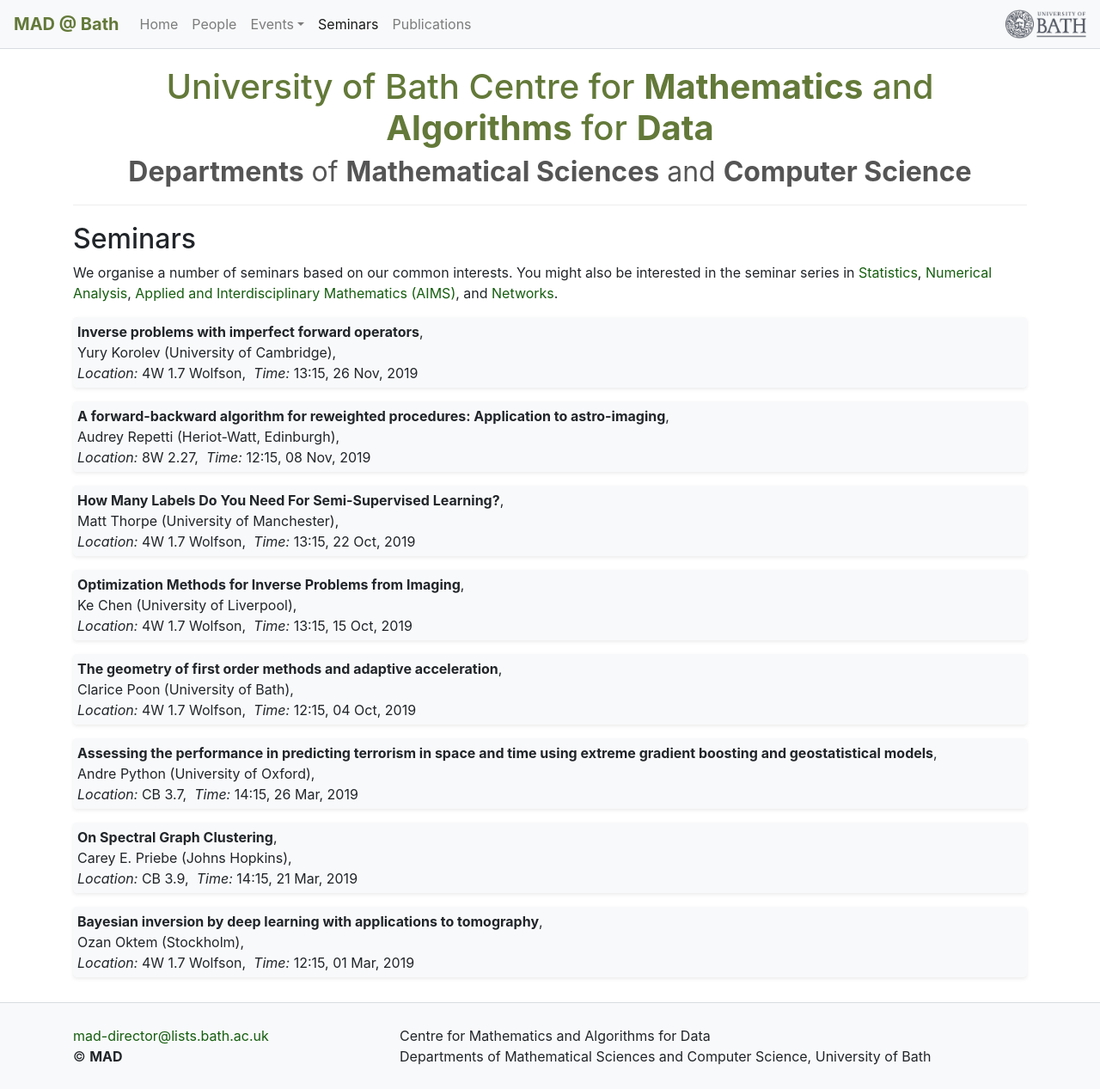
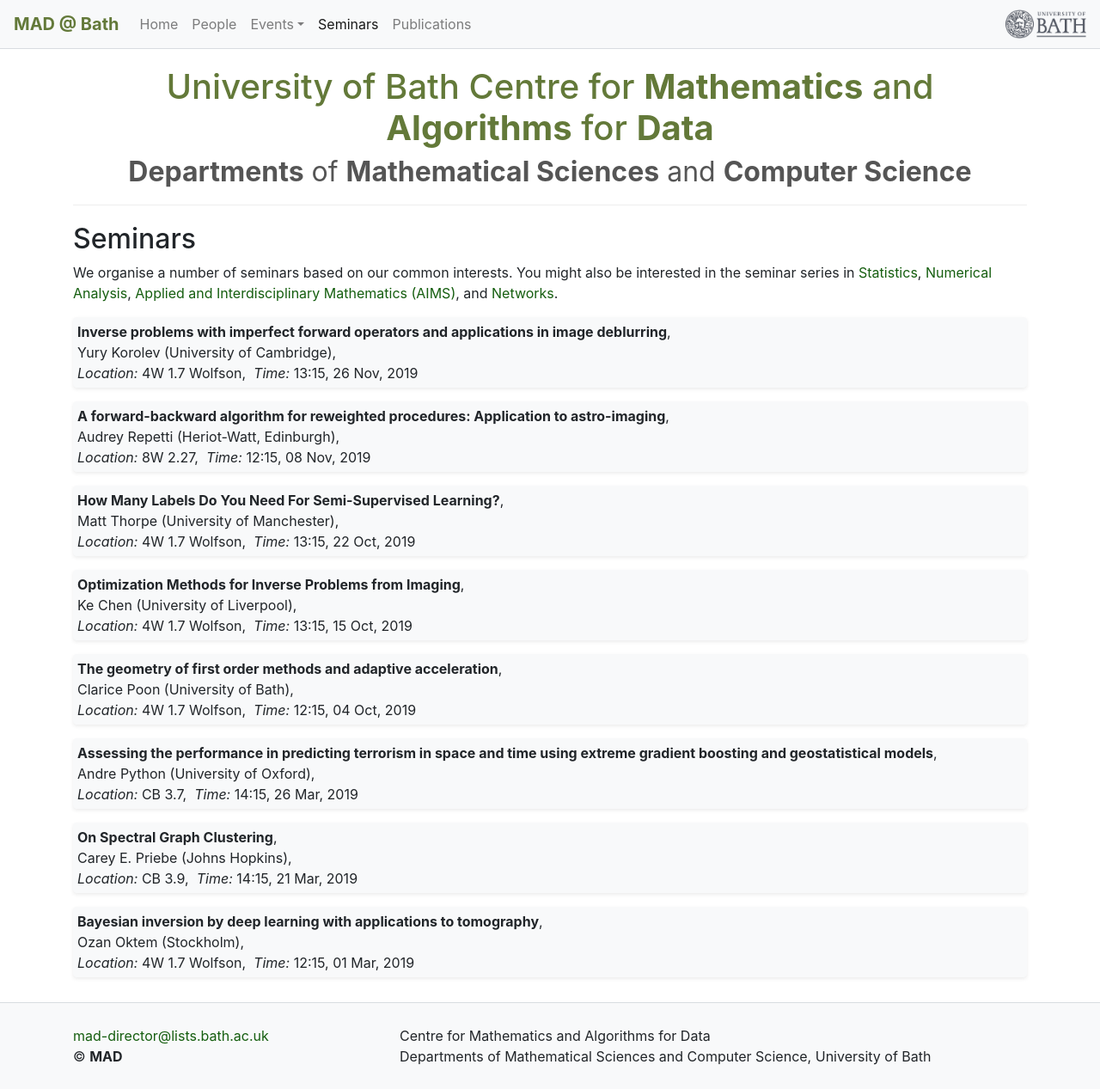
Before and after one commit to mathematics-and-algorithms-for-data/mathematics-and-algorithms-for-data.github.io, a Jekyll site: the page built from seminars.md, in a window 1280 px wide and 1267 px high. Shown: the whole window at 86% size. Built offline with Jekyll 4.4.1, drawn with Linux system fonts in a browser that asks for light colours; nearby versions of some CDN libraries.

Commit message:
update title yury k

```diff
--- a/_data/seminars.yml
+++ b/_data/seminars.yml
@@ -9,7 +9,7 @@ seminars:
     url: "http://people.bath.ac.uk/sg968/NAseminars/naseminar.html"
     date: 2019-10-04 12:15
     location: "4W 1.7 Wolfson"
-  - title: "Inverse problems with imperfect forward operators"
+  - title: "Inverse problems with imperfect forward operators and applications in image deblurring"
     speaker: "Yury Korolev (University of Cambridge)"
     url: "https://wiki.bath.ac.uk/display/cnmseminar/2019-20+Schedule"
     date: 2019-11-26 13:15
```
